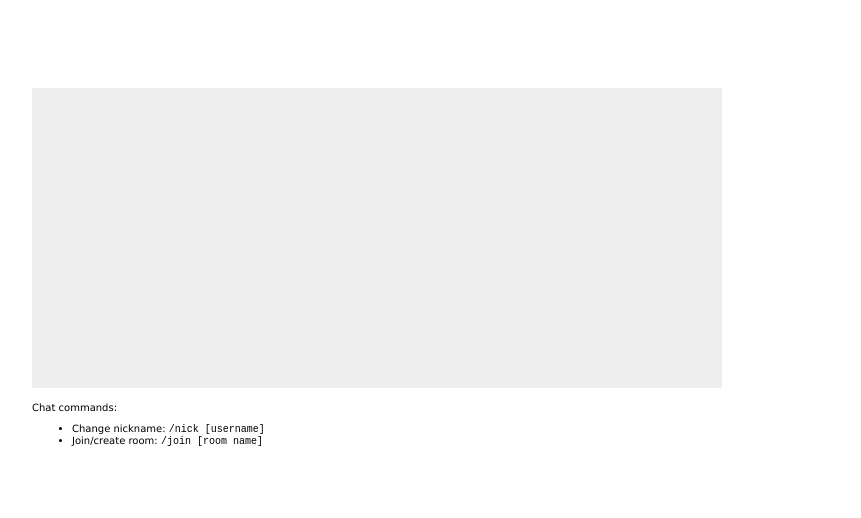
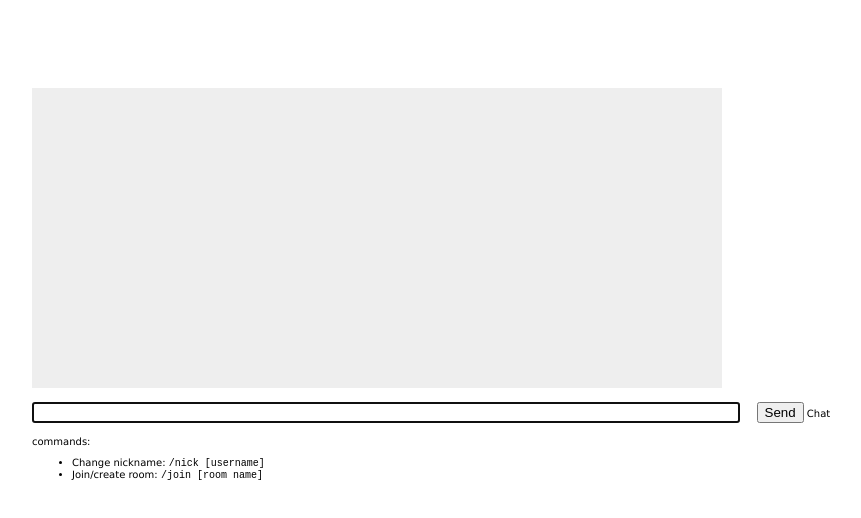
Before and after one commit to alanjayspector/nodeschool.io-exercises, a website: page chatrooms/public/index.html in a window 1280 px wide. Shown: the whole page, without its empty margins (208-1069 px from the left). Drawn offline with nearby package versions, Linux system fonts and the light colour scheme; no server answers.

Commit message:
mrefsdfs

```diff
--- a/chatrooms/public/index.html
+++ b/chatrooms/public/index.html
@@ -13,6 +13,10 @@
         <div id='room-list'></div>
         <div id='messages'></div>
         <div id='help'>
+          <form id="send-form">
+            <input id='send-message' />
+            <input id='send-button' type='submit' value='Send'/>
+
             Chat commands:
             <ul>
                 <li>Change nickname: <code>/nick [username]</code>
```
